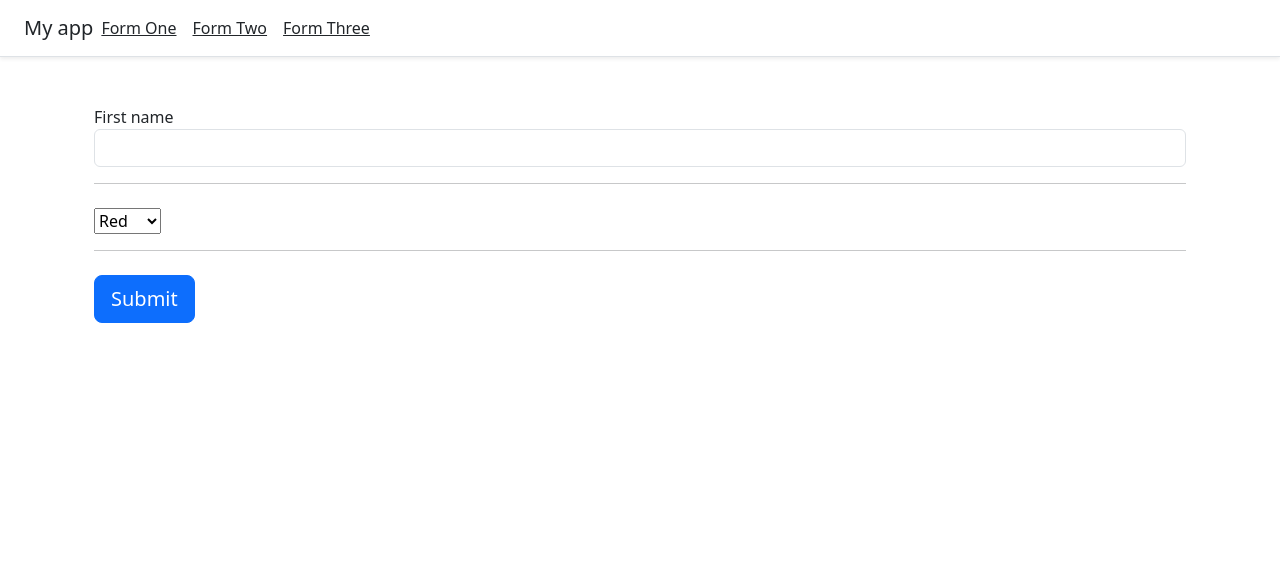
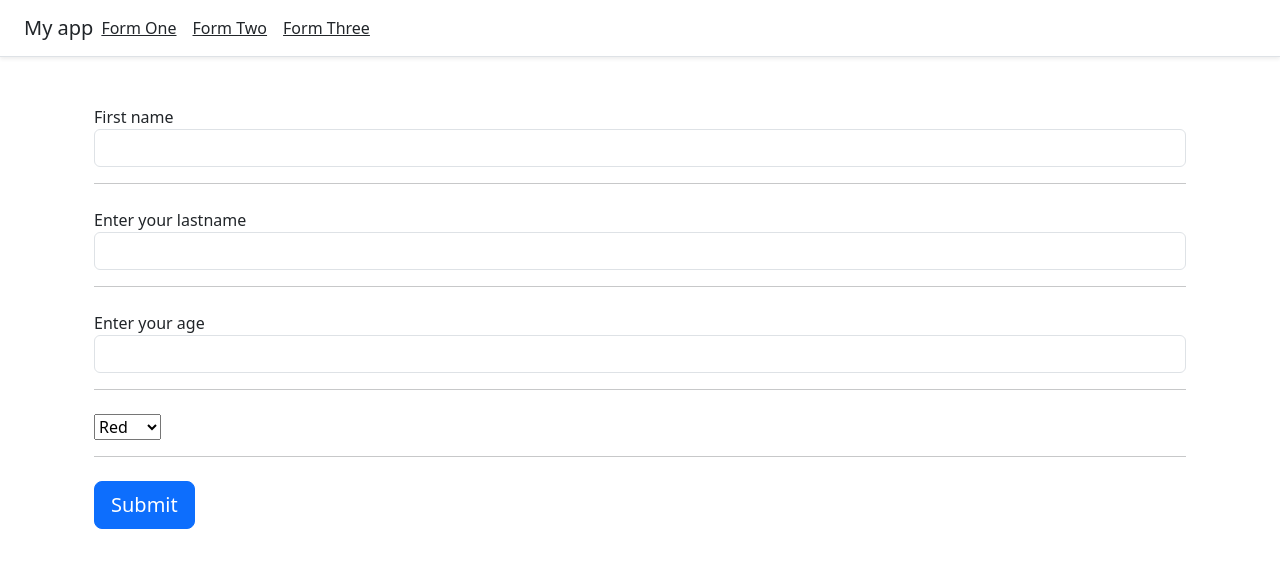
Before and after one commit to ferlobo1985/UDMY-REACT-FS24-Forms, a React (Vite) app: page /formThree in a window 1280 px wide. Shown: the top 568 px of the page. Built offline with nearby package versions, Linux system fonts and the light colour scheme.

Commit message:
07-Custom components
07-Custom components

```diff
--- a/src/components/formThree.jsx
+++ b/src/components/formThree.jsx
@@ -4,14 +4,36 @@
 const FormThree = () => {
 
     const formikProps = {
-        initialValues:{firstname:'',color:''},
+        initialValues:{firstname:'',lastname:'',color:'',age:''},
         validationSchema:Yup.object({
-            firstname:Yup.string().required('Sorry, this is required')
+            firstname:Yup.string().required('Sorry, this is required'),
+            lastname:Yup.string().required('Sorry, this is required'),
+            age:Yup.string().required('Sorry, this is required'),
         }),
         onSubmit: values =>{
             console.log(values)
         }
     };
+
+
+    const myCustomComponent = ({
+        field,// {name, value, onchange, onblur}
+        form:{ touched, errors },
+        ...props
+    }) => (
+        <>
+            <label htmlFor={field.name}>{props.labelname}</label>
+            <input
+                type='text'
+                className='form-control'
+                {...field}
+            />
+            { errors[field.name] && touched[field.name]?
+                <span>{errors[field.name]}</span>
+            :null}
+        </>
+    )
+
 
     return(
         <div className="container">
@@ -25,6 +47,23 @@
                     { formik.errors.firstname && formik.touched.firstname ?
                         <span>{formik.errors.firstname}</span>
                     :null}
+                    <hr className="mb-4" />
+
+                    <Field
+                        name="lastname"
+                        placeholder="Last name"
+                        component={myCustomComponent}
+                        labelname="Enter your lastname"
+                    />
+
+                    <hr className="mb-4" />
+
+                    <Field
+                        name="age"
+                        placeholder="Age"
+                        component={myCustomComponent}
+                        labelname="Enter your age"
+                    />
 
                     <hr className="mb-4" />
 
```
